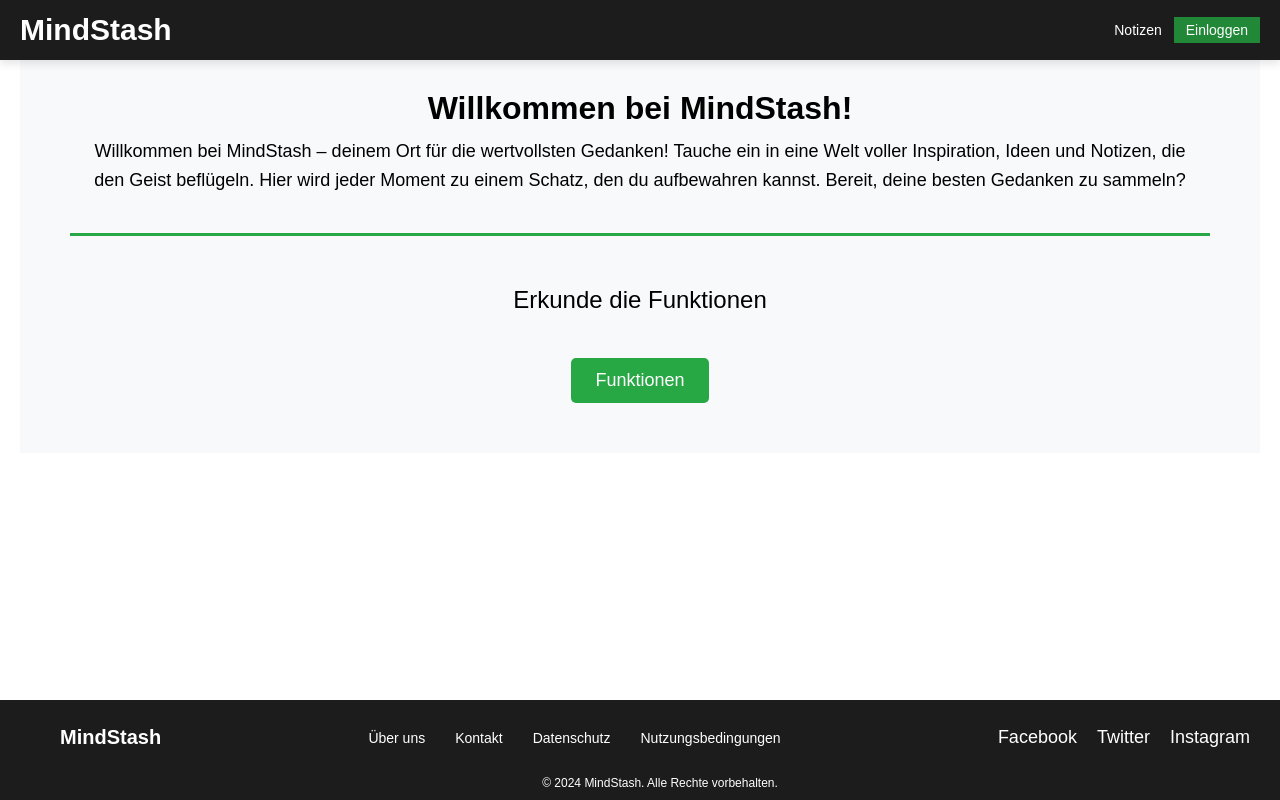
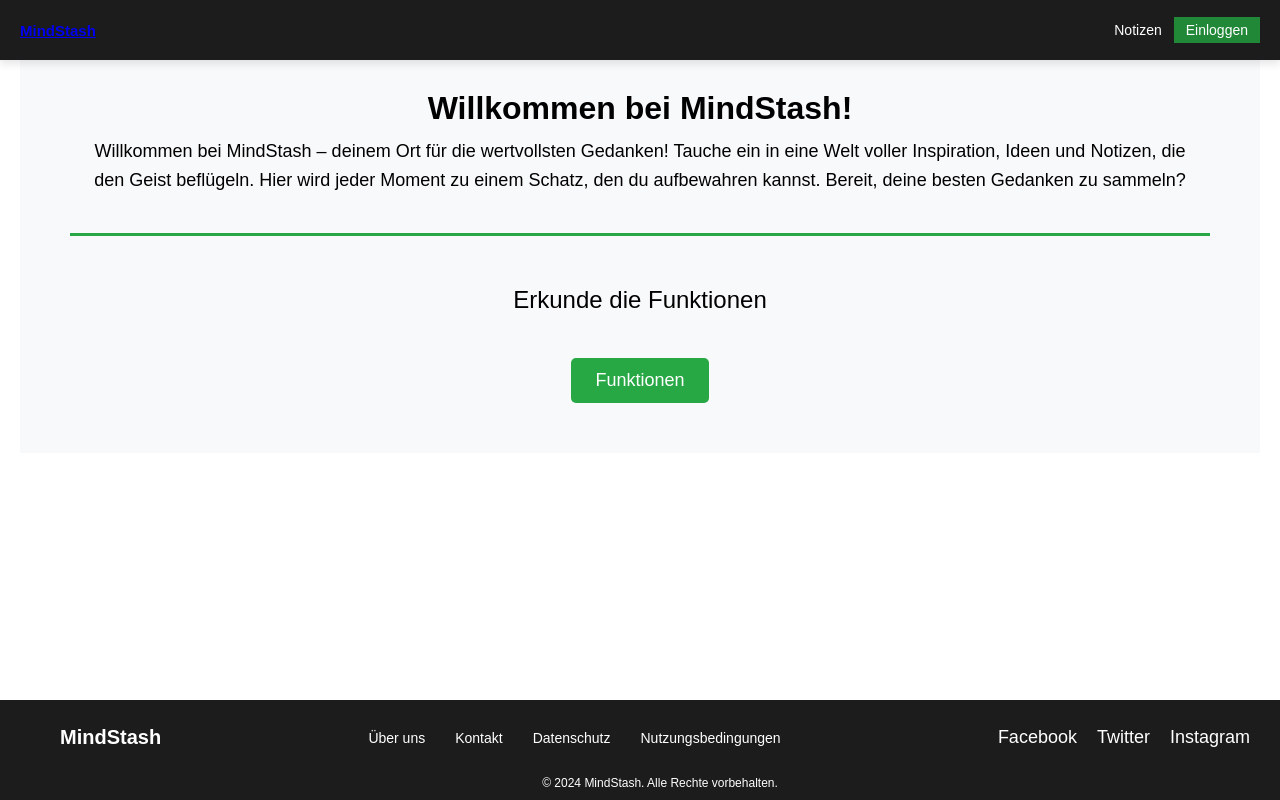
Before and after one commit to JBJeff/MindStash, a React (Vite) app in the folder frontend-notice/: page / in a window 1280 px wide. Built offline with nearby package versions, Linux system fonts and the light colour scheme.

Commit message:
Login Route erstellt mit useNavigate

```diff
--- a/frontend-notice/src/App.jsx
+++ b/frontend-notice/src/App.jsx
@@ -1,7 +1,7 @@
 import { useState } from 'react'
 import reactLogo from './assets/react.svg'
 import viteLogo from '/vite.svg'
-import './App.css'
+//import './App.css'
 import MindStash from './components/MindStash'
 
 
--- a/frontend-notice/src/components/MindStash.jsx
+++ b/frontend-notice/src/components/MindStash.jsx
@@ -29,7 +29,7 @@ export default function MindStash() {
                     <Routes>
                         {/* <AuthenticatedRoute></AuthenticatedRoute> wird erstmal rausgenommen, SPÄTER WIEDER EINFÜGEN */}
 
-                        <Route path='' element={<WelcomeComponent />}></Route>
+                        <Route path='/' element={<WelcomeComponent />}></Route>
                         <Route path='/login' element={<LoginComponent />}></Route>
 
 
--- a/frontend-notice/src/components/basic/HeaderComponent.jsx
+++ b/frontend-notice/src/components/basic/HeaderComponent.jsx
@@ -1,13 +1,17 @@
-import React, { useState } from 'react';
+import {  useState } from "react"
+import { useNavigate } from "react-router-dom"
+import { Link } from 'react-router-dom';
 import  './cs_bComponents/Header.css';
 
 function HeaderComponent() {
   // Zustand für den Login-Status
   const [isLoggedIn, setIsLoggedIn] = useState(false);
 
+  const navigate = useNavigate();
+
   // Funktion für das Einloggen
   const handleLogin = () => {
-    setIsLoggedIn(true);
+    navigate('/login');
   };
 
   // Funktion für das Ausloggen
@@ -18,7 +22,10 @@ function HeaderComponent() {
   return (
     <header className="header">
       <div className="logo">
-        <h1>MindStash</h1>
+        {/* Hier das Logo in einen Link einbetten, der zur Startseite führt */}
+        <Link to="/" >
+          MindStash
+        </Link>
       </div>
 
       <nav className="nav">
```
